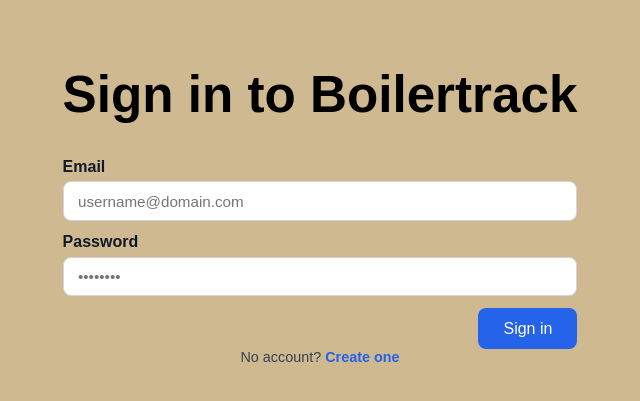
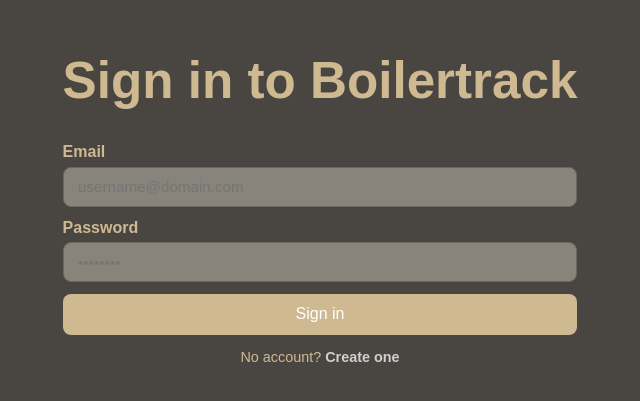
Before and after one commit to Purdue-GDG/boilertrack-extension, a React (Vite) app in the folder boilertrack/: page / in a window 1280 px wide. Shown: the part 201-602 px from the top of the page, without its empty margins (320-960 px from the left). Built offline with nearby package versions, Linux system fonts and the light colour scheme; no server answers; a web font is replaced by a local one.

Commit message:
created better UI and made some progress towards recording website url for tracking

```diff
--- a/boilertrack/manifest.ts
+++ b/boilertrack/manifest.ts
@@ -3,7 +3,7 @@
 export default defineManifest({
   manifest_version: 3,
   name: 'Boilertrack',
-  version: '1.0.1',
+  version: '1.0.2',
   icons: {
     16: 'images/gdglogo16.png',
     32: 'images/gdglogo32.png',
@@ -15,7 +15,7 @@
     default_popup: 'index.html',
   },
 
-  permissions: ['scripting', 'identity', 'storage'],
+  permissions: ['scripting', 'identity', 'storage', 'tabs'],
 
   host_permissions: ['https://*/*', 'http://*/*'], // fixed duplicate, added http
 });
--- a/boilertrack/src/App.css
+++ b/boilertrack/src/App.css
@@ -47,18 +47,20 @@
   flex-direction: column;
   gap: 0.35rem;
   font-weight: 600;
-  color: #111827;
+  color: #CFB991;
 }
 
 .login-input {
   padding: 0.65rem 0.9rem;
   border-radius: 8px;
-  border: 1px solid #d1d5db;
+  border: 1px solid #6c6861;
   font-size: 0.95rem;
+    color: #CFB991;
+    background-color: #88847b;
 }
 
 .login-input:focus {
-  outline: 2px solid #2563eb;
+  outline: 2px solid #aa9671;
   outline-offset: 2px;
 }
 
@@ -75,23 +77,21 @@
 }
 
 .login-submit {
-  align-self: flex-end;
   padding: 0.65rem 1.5rem;
-  background-color: #2563eb;
+  background-color: #CFB991;
   color: #ffffff;
 }
 
 .login-toggle {
-  margin: 0;
   font-size: 0.9rem;
-  color: #374151;
+  color: #CFB991;
 }
 
 .login-toggle-button {
   border: none;
   background: none;
   padding: 0;
-  color: #2563eb;
+  color: #d1cece;
   font-weight: 600;
   cursor: pointer;
 }
@@ -130,6 +130,20 @@
   color: #888;
 }
 
+.tracking-button {
+    border: none;
+    padding-right: 20px;
+    padding-left: 20px;
+    text-align: center;
+    text-decoration: none;
+    display: inline-block;
+    font-size: 16px;
+    margin: 4px 2px;
+    border-radius: 80%;
+    width: 130px;
+    height: 130px;
+}
+
 body {
-  background-color: #CFB991;
+  background-color: #494642;
 }
--- a/boilertrack/src/App.tsx
+++ b/boilertrack/src/App.tsx
@@ -1,10 +1,10 @@
 //This ts is for the POPUP
 //any js will run INTERNALLY within the popup window. This is not always the case, using chrome.scripting
-import { useEffect, useState } from 'react';
-import type { Session } from '@supabase/supabase-js';
-import gdgLogo from '/images/gdglogo128.png';
+import {useEffect, useState} from 'react';
+import type {Session} from '@supabase/supabase-js';
+import trackingImage from '/images/trackingImage.png';
 import Login from './authPage';
-import { supabase } from './supabaseClient';
+import {supabase} from './supabaseClient';
 import './App.css';
 import './App.css'
 
@@ -23,8 +23,8 @@
 
         let isMounted = true;
 
-   void client.auth.getSession().then(({ data }) => {
-      if(!isMounted) {
+        void client.auth.getSession().then(({data}) => {
+            if (!isMounted) {
                 return;
             }
             setSession(data.session);
@@ -32,7 +32,7 @@
         });
 
         const {
-    data: { subscription },
+            data: {subscription},
         } = client.auth.onAuthStateChange((_event, nextSession) => {
             setSession(nextSession);
             setInitializing(false);
@@ -50,7 +50,8 @@
             <div className="config-warning">
                 <h1>Supabase not configured</h1>
                 <p>
-          Set the <code>VITE_SUPABASE_URL</code> and <code>VITE_SUPABASE_ANON_KEY</code> environment variables to enable
+                    Set the <code>VITE_SUPABASE_URL</code> and <code>VITE_SUPABASE_ANON_KEY</code> environment variables
+                    to enable
                     login.
                 </p>
             </div>
@@ -59,7 +60,7 @@
     }
 
     if (initializing) {
-    return(
+        return (
             <div className="auth-loading">
                 <p>Checking your session…</p>
             </div>
@@ -67,28 +68,10 @@
     }
 
     if (!session) {
-    return <Login supabase={authClient} onAuthenticated={setSession} />;
+        return <Login supabase={authClient} onAuthenticated={setSession}/>;
     }
 
 
-  //We can use document.body within a script being executed using scripting.executeScript to refer to the body doc of the page the user is currently on.
-  //for example:
-  // const onclick = async () => {
-  //   if (!isChromeExtensionEnvironment) {
-  //     console.warn('chrome APIs unavailable in this environment.');
-  //     return;
-  //   }
-  //   let [tab] = await chrome.tabs.query({active: true});
-  //   //this following line, scripting.execute script, executes the following script in the specified web page
-  //   chrome.scripting.executeScript({
-  //     //saying the script will execute on _ tab which was defined above as the currently active tab
-  //     target: {tabId: tab.id!},
-  //     //its basically like running this in the console of the current webpage
-  //       func: () => {
-  //         document.body.style.backgroundColor = 'black';
-  //       }
-  //   });
-  // }
     const handleSignOut = async () => {
         if (!authClient) {
             console.warn('Supabase client unavailable; cannot sign out.');
@@ -97,22 +80,22 @@
         await authClient.auth.signOut();
         setSession(null);
     };
+
+    const startTracking = async () => {
+        //TODO: make this save the website to the supabase user data and also start tracking it within the extension
+        chrome.tabs.query({ active: true, currentWindow: true }, (tabs) => {
+            console.log(tabs[0].url);
+        });
+    };
+
     //any js in this html will run internally within the popup
     return (
         <>
             <div>
-
-          <img src={gdgLogo} className="logo" alt="Vite logo" />
-
-
-          <img src={gdgLogo} className="logo react" alt="React logo" />
-
             </div>
-      <h1>Welcome to Boilertrack</h1>
             <div className="card">
-        <button>
-          make the background black
-        </button>
+                <h1>Tracking</h1>
+                <img src={trackingImage} className="tracking-button" onClick={startTracking} />
                 <p>
                     logged in as: {session.user.email}
                 </p>
--- a/boilertrack/src/index.css
+++ b/boilertrack/src/index.css
@@ -47,7 +47,7 @@
   transition: border-color 0.25s;
 }
 button:hover {
-  border-color: #646cff;
+  border-color: #ffffff;
 }
 button:focus,
 button:focus-visible {
@@ -56,11 +56,11 @@
 
 @media (prefers-color-scheme: light) {
   :root {
-    color: #000000;
+    color: #CFB991;
     background-color: #ffffff;
   }
   a:hover {
-    color: #747bff;
+    color: #ffffff;
   }
   button {
     background-color: #f9f9f9;
```
Also changed, not shown: boilertrack/public/images/trackingImage.png (added). Lines whose indentation alone changed are shown as unchanged.
